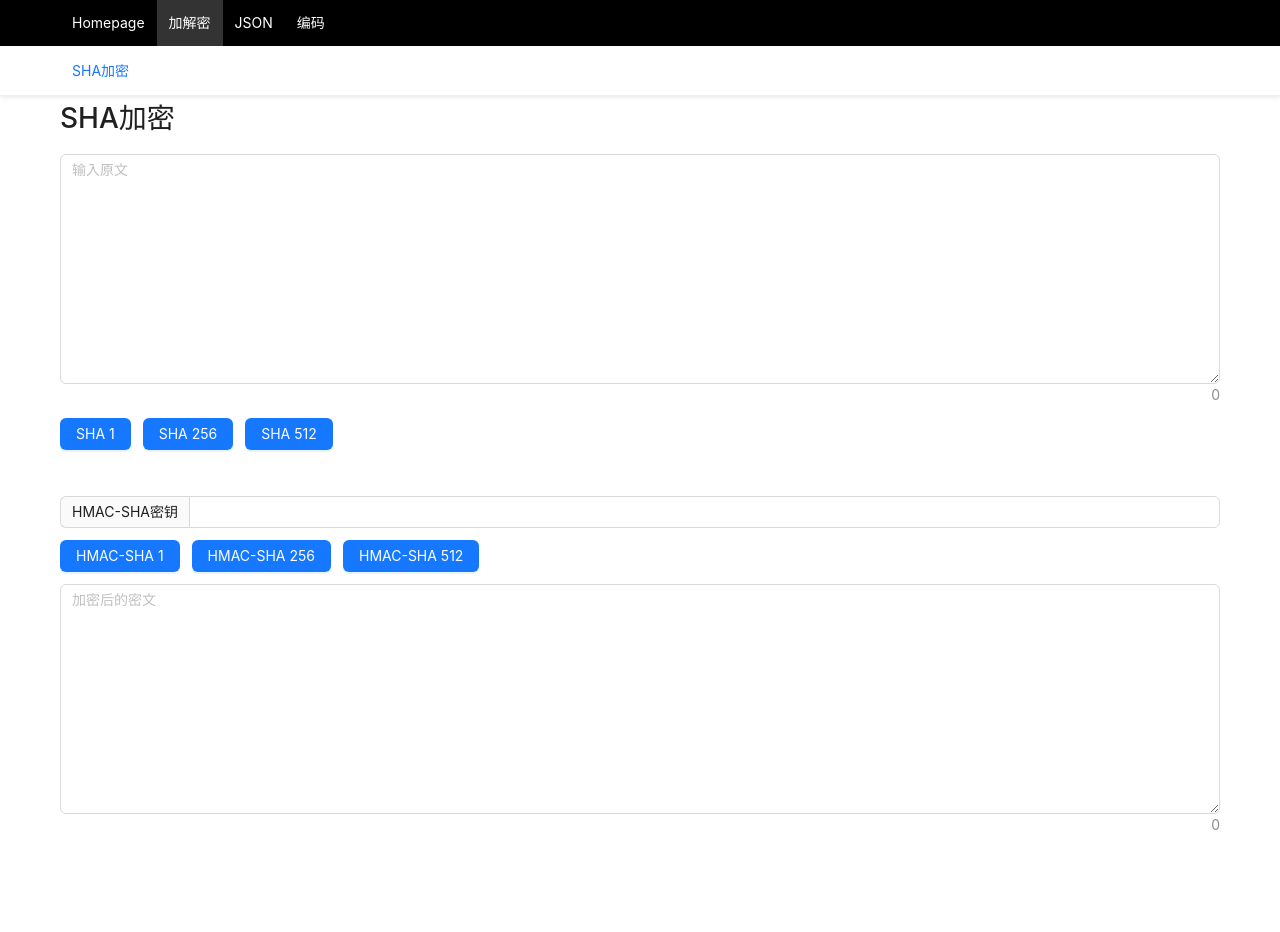
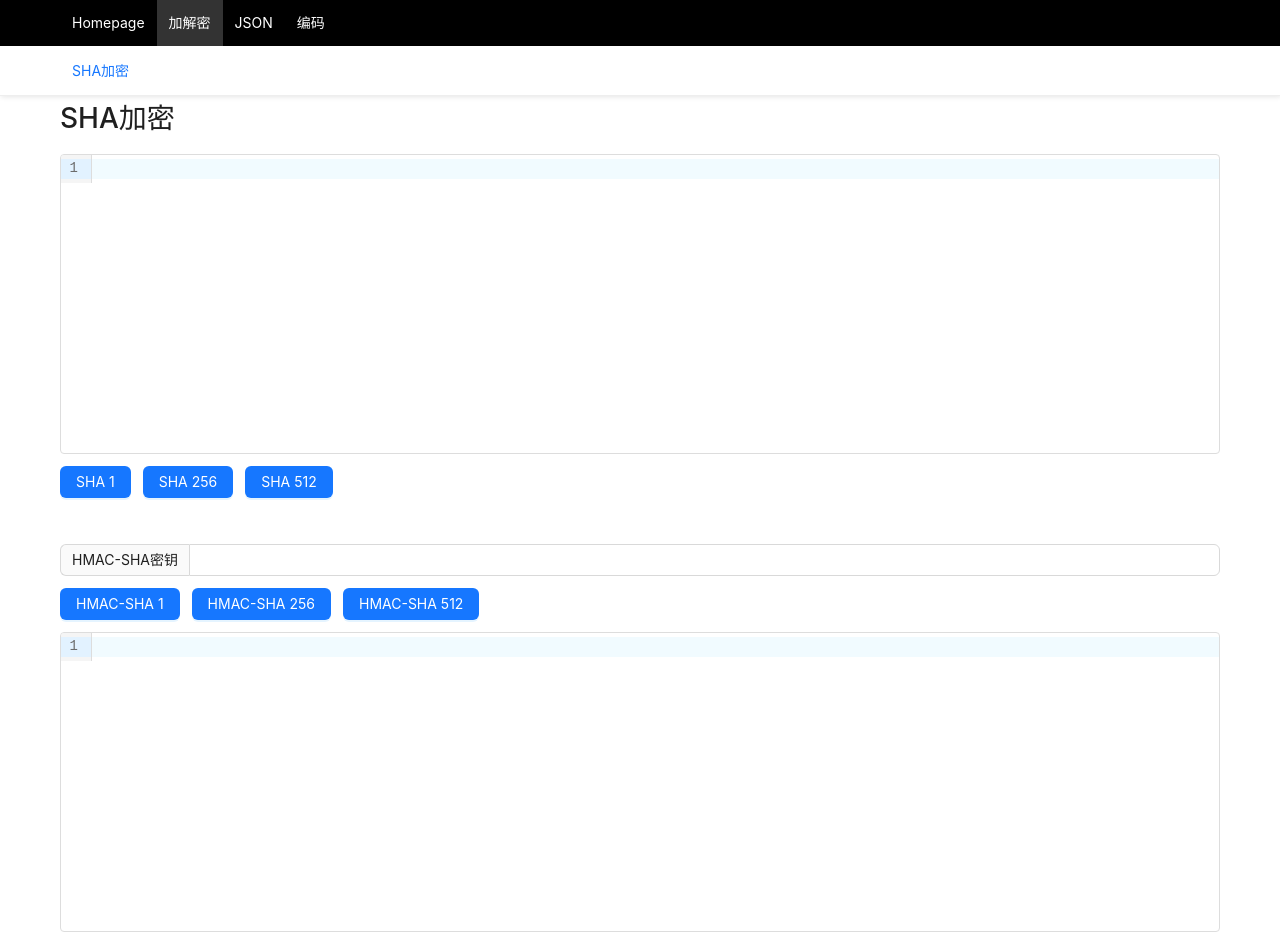
Before and after one commit to ComfortableLiu/code-pulse-vue, a Vue app: page /encryption/sha in a window 1280 px wide. Before the commit the page ends 836 px from the top, so only its background shows below. Built offline with nearby package versions, Linux system fonts and the light colour scheme.

Commit message:
feat: 更换所有文本框为代码编辑器

```diff
--- a/package.json
+++ b/package.json
@@ -19,10 +19,13 @@
   "license": "ISC",
   "packageManager": "pnpm@10.12.1",
   "dependencies": {
+    "@codemirror/commands": "^6.8.1",
     "@codemirror/lang-html": "^6.4.9",
+    "@codemirror/lang-css": "^6.3.1",
     "@codemirror/lang-javascript": "^6.2.4",
     "@codemirror/lang-json": "^6.0.2",
     "@codemirror/lang-markdown": "^6.3.3",
+    "@codemirror/state": "^6.5.2",
     "@icon-park/vue-next": "^1.4.2",
     "ant-design-vue": "~4.2.6",
     "codemirror": "^6.0.2",
@@ -44,6 +47,7 @@
     "eslint-plugin-vue": "~10.2.0",
     "jiti": "^2.4.2",
     "npm-run-all2": "^8.0.4",
+    "prettier": "^3.6.2",
     "typescript": "~5.8.0",
     "vite": "^7.0.0",
     "vite-plugin-vue-devtools": "^7.7.7",
--- /dev/null
+++ b/src/components/CodeEditor.vue
@@ -0,0 +1,144 @@
+<template>
+  <div
+    class="container"
+    :style="props.containerStyle"
+  >
+    <a-button
+      v-if="props.showFormat"
+      @click="doFormatCode"
+    >
+      格式化
+    </a-button>
+    <div
+      ref="editorContainer"
+      class="editor"
+      :style="props.style"
+    />
+  </div>
+</template>
+
+<script setup lang="ts">
+import { type CSSProperties, onMounted, onUnmounted, ref, watch } from "vue";
+import { basicSetup, EditorView } from "codemirror";
+import { EditorState } from "@codemirror/state";
+import { formatCode } from "@/components/format-utils.ts";
+import { javascript } from "@codemirror/lang-javascript";
+import { json } from "@codemirror/lang-json";
+import { html } from "@codemirror/lang-html";
+import { markdown } from "@codemirror/lang-markdown";
+import { css } from "@codemirror/lang-css";
+
+type CodeType = 'css' | 'html' | 'javascript' | 'json' | 'markdown' | 'text'
+
+interface ICodeEditorProps {
+  value: string
+  language: CodeType
+  style?: CSSProperties
+  containerStyle?: CSSProperties
+  showFormat?: boolean
+}
+
+const langConfig = {
+  javascript: {
+    extension: javascript(),
+    format: 'babel'
+  },
+  json: {
+    extension: json(),
+    format: 'json'
+  },
+  html: {
+    extension: html(),
+    format: 'html'
+  },
+  css: {
+    extension: css(),
+    format: 'css'
+  },
+  markdown: {
+    extension: markdown(),
+    format: 'markdown'
+  },
+  text: {
+    extension: undefined,
+    format: 'text'
+  }
+}
+
+const props = defineProps<ICodeEditorProps>()
+const emit = defineEmits(['update:value'])
+
+const editorContainer = ref(null)
+let editorView: EditorView
+
+const code = ref(props.value)
+
+// 初始化编辑器
+onMounted(() => {
+  editorView = new EditorView({
+    state: EditorState.create({
+      doc: props.value || '',
+      extensions: [
+        basicSetup,
+        langConfig[props.language].extension,
+        EditorView.lineWrapping,
+        EditorView.updateListener.of(update => {
+          if (update.docChanged) {
+            code.value = update.state.doc.toString()
+            emit('update:value', code.value)
+          }
+        })
+      ].filter(a => !!a)
+    }),
+    parent: editorContainer.value!
+  })
+})
+
+// 监听外部传入的代码变化
+watch(() => props.value, (newValue) => {
+  if (newValue !== code.value && editorView) {
+    const transaction = editorView.state.update({
+      changes: { from: 0, to: editorView.state.doc.length, insert: newValue }
+    })
+    editorView.dispatch(transaction)
+  }
+})
+
+// 格式化代码
+const doFormatCode = async () => {
+  if (!editorView) return
+  try {
+    const currentText = editorView.state.doc.toString();
+    const formattedText = await formatCode(currentText);
+    editorView.dispatch({
+      changes: { from: 0, to: currentText.length, insert: formattedText }
+    });
+  } catch (e) {
+    // alert('代码格式错误，无法自动格式化')
+    console.error(e)
+  }
+}
+
+// 组件销毁时清理
+onUnmounted(() => {
+  if (editorView) {
+    editorView.destroy()
+  }
+})
+</script>
+
+<style scoped>
+.container {
+  flex: 1;
+  min-height: 300px;
+  width: 100%;
+}
+
+.editor {
+  width: 100%;
+  min-height: 300px;
+  overflow-y: auto;
+  border: 1px solid #ddd;
+  border-radius: 4px;
+}
+</style>
--- /dev/null
+++ b/src/components/format-utils.ts
@@ -0,0 +1,26 @@
+import * as prettier from 'prettier/standalone';
+import * as parserBabel from 'prettier/parser-babel';
+import prettierPluginEstree from "prettier/plugins/estree";
+
+/**
+ * 格式化代码
+ * @param text
+ * @param parser - babel | typescript | html | css
+ */
+export async function formatCode(text: string, parser: 'babel' | 'typescript' | 'html' | 'css' = 'babel') {
+  try {
+    return prettier.format(text, {
+      parser: parser,
+      tabWidth: 2,
+      singleQuote: true,
+      semi: false,
+      plugins: [
+        parserBabel,
+        prettierPluginEstree,
+      ],
+    });
+  } catch (error) {
+    console.error('格式化失败:', error);
+    return text;
+  }
+}
--- a/src/pages/encoding/Base64.vue
+++ b/src/pages/encoding/Base64.vue
@@ -2,12 +2,8 @@
   <div class="container">
     <h1>Base64编码</h1>
     <div class="operation-container">
-      <a-textarea
-        allowClear
-        showCount
-        style="flex: 1"
-        placeholder="想要编码的文字"
-        rows="10"
+      <code-editor
+        language="text"
         v-model:value="encodingText"
       />
       <div class="btn-group">
@@ -18,12 +14,8 @@
           <arrow-left theme="two-tone" size="24" :fill="['#000' ,'#fff']" />
         </a-button>
       </div>
-      <a-textarea
-        allowClear
-        showCount
-        style="flex: 1"
-        placeholder="编码后的文字"
-        rows="10"
+      <code-editor
+        language="text"
         v-model:value="decodingText"
       />
     </div>
@@ -34,6 +26,7 @@
 import { ArrowRight, ArrowLeft } from '@icon-park/vue-next'
 import { ref } from "vue";
 import { Base64 } from "js-base64";
+import CodeEditor from "@/components/CodeEditor.vue";
 
 // 解码后的文本
 const decodingText = ref('')
--- a/src/pages/encoding/URL.vue
+++ b/src/pages/encoding/URL.vue
@@ -2,12 +2,8 @@
   <div class="container">
     <h1>URL编码</h1>
     <div class="operation-container">
-      <a-textarea
-        allowClear
-        showCount
-        style="flex: 1"
-        placeholder="想要编码的文字"
-        rows="10"
+      <code-editor
+        language="text"
         v-model:value="encodingText"
       />
       <div class="btn-group">
@@ -18,12 +14,8 @@
           <arrow-left theme="two-tone" size="24" :fill="['#000' ,'#fff']" />
         </a-button>
       </div>
-      <a-textarea
-        allowClear
-        showCount
-        style="flex: 1"
-        placeholder="编码后的文字"
-        rows="10"
+      <code-editor
+        language="text"
         v-model:value="decodingText"
       />
     </div>
@@ -33,6 +25,7 @@
 <script setup lang="ts">
 import { ArrowRight, ArrowLeft } from '@icon-park/vue-next'
 import { ref } from "vue";
+import CodeEditor from "@/components/CodeEditor.vue";
 
 // 解码后的文本
 const decodingText = ref('')
--- a/src/pages/encryption/SHA.vue
+++ b/src/pages/encryption/SHA.vue
@@ -2,12 +2,8 @@
   <div class="container">
     <h1>SHA加密</h1>
     <div class="operation-container">
-      <a-textarea
-        allowClear
-        showCount
-        style="flex: 1"
-        placeholder="输入原文"
-        rows="10"
+      <code-editor
+        language="text"
         v-model:value="originalText"
       />
       <div class="btn-group">
@@ -33,12 +29,8 @@
           {{ operation.name }}
         </a-button>
       </div>
-      <a-textarea
-        allowClear
-        showCount
-        style="flex: 1"
-        placeholder="加密后的密文"
-        rows="10"
+      <code-editor
+        language="text"
         v-model:value="cipherText"
       />
     </div>
@@ -47,6 +39,7 @@
 
 <script setup lang="ts">
 import { ref } from "vue";
+import CodeEditor from "@/components/CodeEditor.vue";
 
 interface ISHAOperationItem {
   name: string
```
Also changed, not shown: src/utils/index.ts (added, +7 -0 lines), 1 other file (tests, documents, lock files or other folders).
